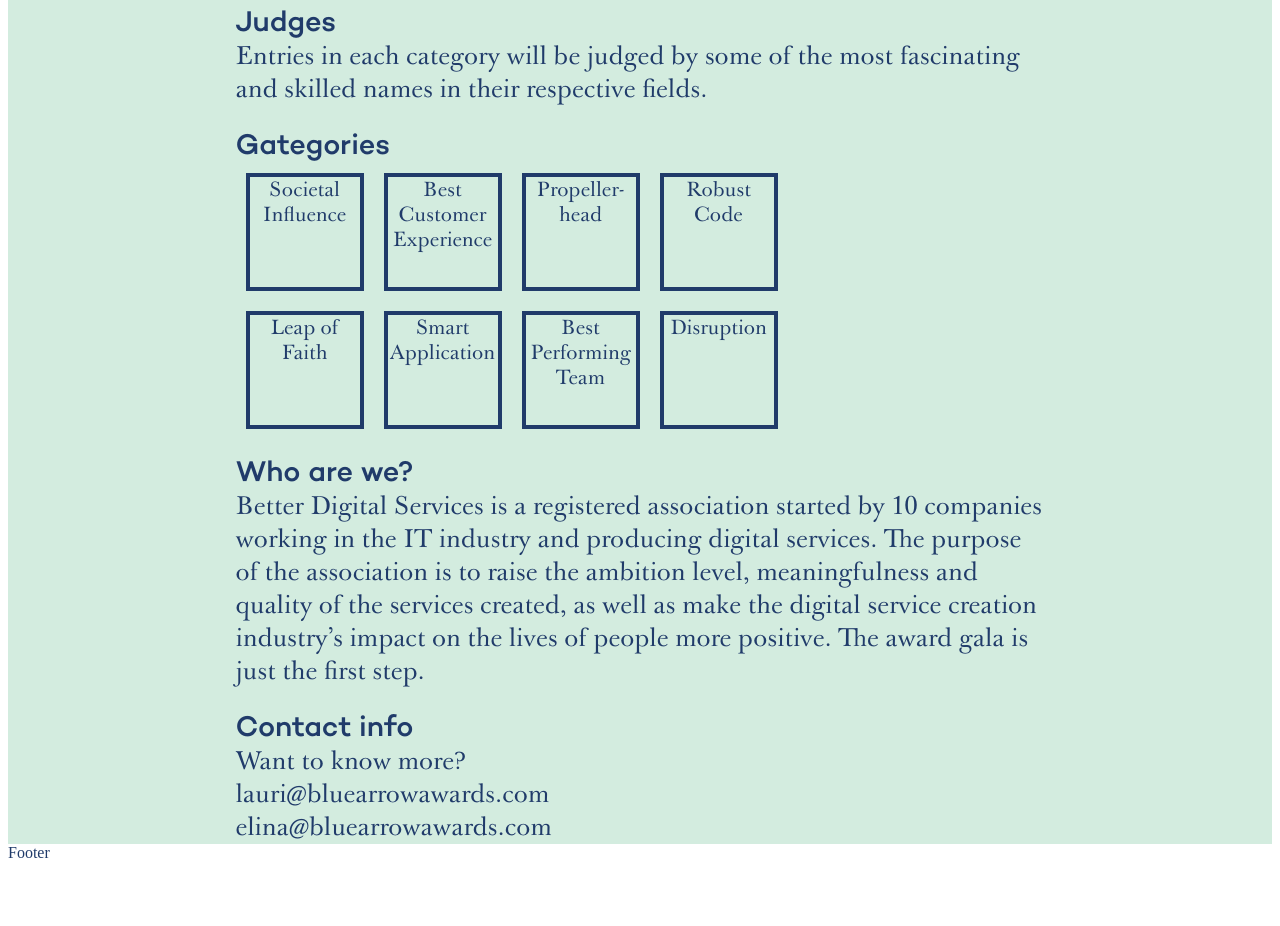
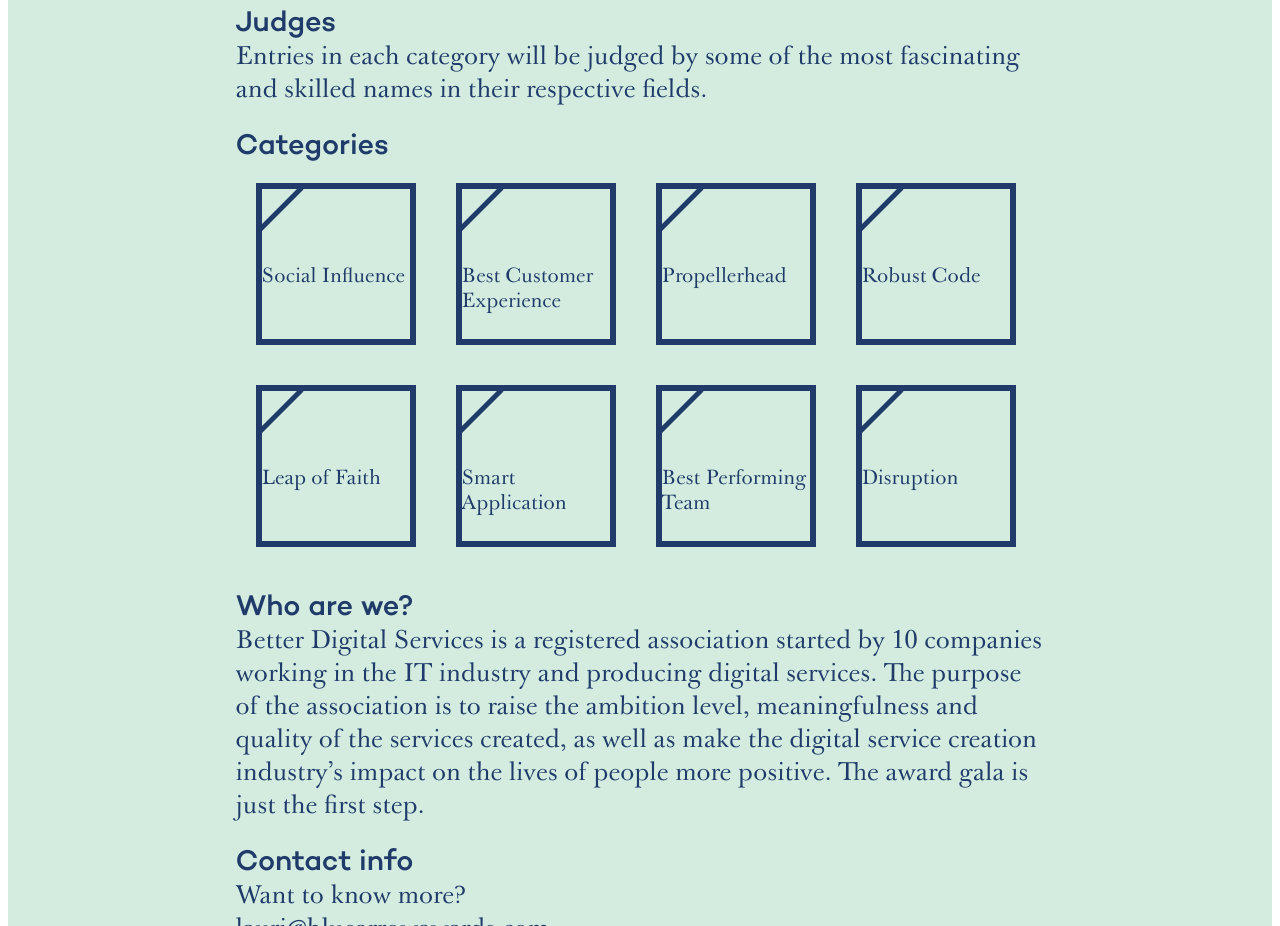
Before and after one commit to BetterDigitalServices/betterdigitalservices.github.io, a website: page index.html in a window 1280 px wide. Shown: the part 920-1846 px from the top of the page. Drawn offline with Linux system fonts and the light colour scheme.

Commit message:
Added categories boxes

```diff
--- a/index.html
+++ b/index.html
@@ -70,20 +70,49 @@
                     fields.
                 </div>
 
-                <div class="blue-arrow-body-row"><a name="gategories" class="blue-arrow-row-header">Gategories</a>
+                <div class="blue-arrow-body-row"><a name="gategories" class="blue-arrow-row-header">Categories</a>
 
-                    <div class="blue-arrow-grid-box-container">
-                        <div class="blue-arrow-grid-box-row">
-                            <div class="blue-arrow-grid-box">Societal Influence</div>
-                            <div class="blue-arrow-grid-box">Best Customer Experience</div>
-                            <div class="blue-arrow-grid-box">Propeller-head</div>
-                            <div class="blue-arrow-grid-box">Robust Code</div>
+                    <div class="blue-arrow-categories-container">
+                        <div class="blue-arrow-category-box">
+                            <div class="blue-arrow-category-box-line"></div>
+                            <p class="blue-arrow-category-box-text">Social Influence</p>
                         </div>
-                        <div class="blue-arrow-grid-box-row">
-                            <div class="blue-arrow-grid-box">Leap of Faith</div>
-                            <div class="blue-arrow-grid-box">Smart Application</div>
-                            <div class="blue-arrow-grid-box">Best Performing Team</div>
-                            <div class="blue-arrow-grid-box">Disruption</div>
+
+                        <div class="blue-arrow-category-box">
+                            <div class="blue-arrow-category-box-line"></div>
+                            <p class="blue-arrow-category-box-text">Best Customer Experience</p>
+                        </div>
+
+                        <div class="blue-arrow-category-box">
+                            <div class="blue-arrow-category-box-line"></div>
+                            <p class="blue-arrow-category-box-text">Propellerhead</p>
+                        </div>
+
+                        <div class="blue-arrow-category-box">
+                            <div class="blue-arrow-category-box-line"></div>
+                            <p class="blue-arrow-category-box-text">Robust Code</p>
+                        </div>
+                    </div>
+
+                    <div class="blue-arrow-categories-container">
+                        <div class="blue-arrow-category-box">
+                            <div class="blue-arrow-category-box-line"></div>
+                            <p class="blue-arrow-category-box-text">Leap of Faith</p>
+                        </div>
+
+                        <div class="blue-arrow-category-box">
+                            <div class="blue-arrow-category-box-line"></div>
+                            <p class="blue-arrow-category-box-text">Smart Application</p>
+                        </div>
+
+                        <div class="blue-arrow-category-box">
+                            <div class="blue-arrow-category-box-line"></div>
+                            <p class="blue-arrow-category-box-text">Best Performing Team</p>
+                        </div>
+
+                        <div class="blue-arrow-category-box">
+                            <div class="blue-arrow-category-box-line"></div>
+                            <p class="blue-arrow-category-box-text">Disruption</p>
                         </div>
                     </div>
                 </div>
--- a/sass/_content.scss
+++ b/sass/_content.scss
@@ -66,25 +66,51 @@
   font-size: 29px
 }
 
-.blue-arrow-grid-box-container {
-  width: 500px;
-  height: 270px;
+.blue-arrow-categories-container {
+  display: inline-flex;
+  margin: 0px;
+  width: 800px;
 }
 
-.blue-arrow-grid-box-row {
-  display: inline-flex;
+.blue-arrow-category-box {
+  position: relative;
+  margin: 20px;
+  background: #d4ecdf;
+  height: 150px;
+  width: 150px;
+  border: 6px solid;
+  border-color: $primary-color;
 }
 
-.blue-arrow-grid-box {
-  display: inline-block;
-  height: 110px;
-  width: 110px;
-  margin: 10px;
+.blue-arrow-category-box-line {
+  -moz-transform: rotate(45deg);
+  -webkit-transform: rotate(45deg);
+  -o-transform: rotate(45deg);
+  -ms-transform: rotate(45deg);
+  transform: rotate(45deg);
+
+  height: 60px;
+  width: 0px;
+  background: transparent;
+  margin-left: 16px;
+  margin-bottom: 35px;
+  margin-right: 55px;
+  margin-top: -10px;
+  padding: 0px;
+  position: absolute;
+  line-height: 50px;
   text-align: center;
-  vertical-align: middle;
+  border-right: 5px solid #1f3b6a;
+  border-top: none;
+  border-bottom: none;
+  border-left: none;
+  content: " ";
+  pointer-events: none;
+}
+
+.blue-arrow-category-box-text  {
+  margin-top: 50%;
   font-size: 20px;
-  border: 4px solid;
-  border-color: $primary-color;
 }
 
 a, a:hover, a:visited, a:focus {
```
Also changed, not shown: css/main.css.
